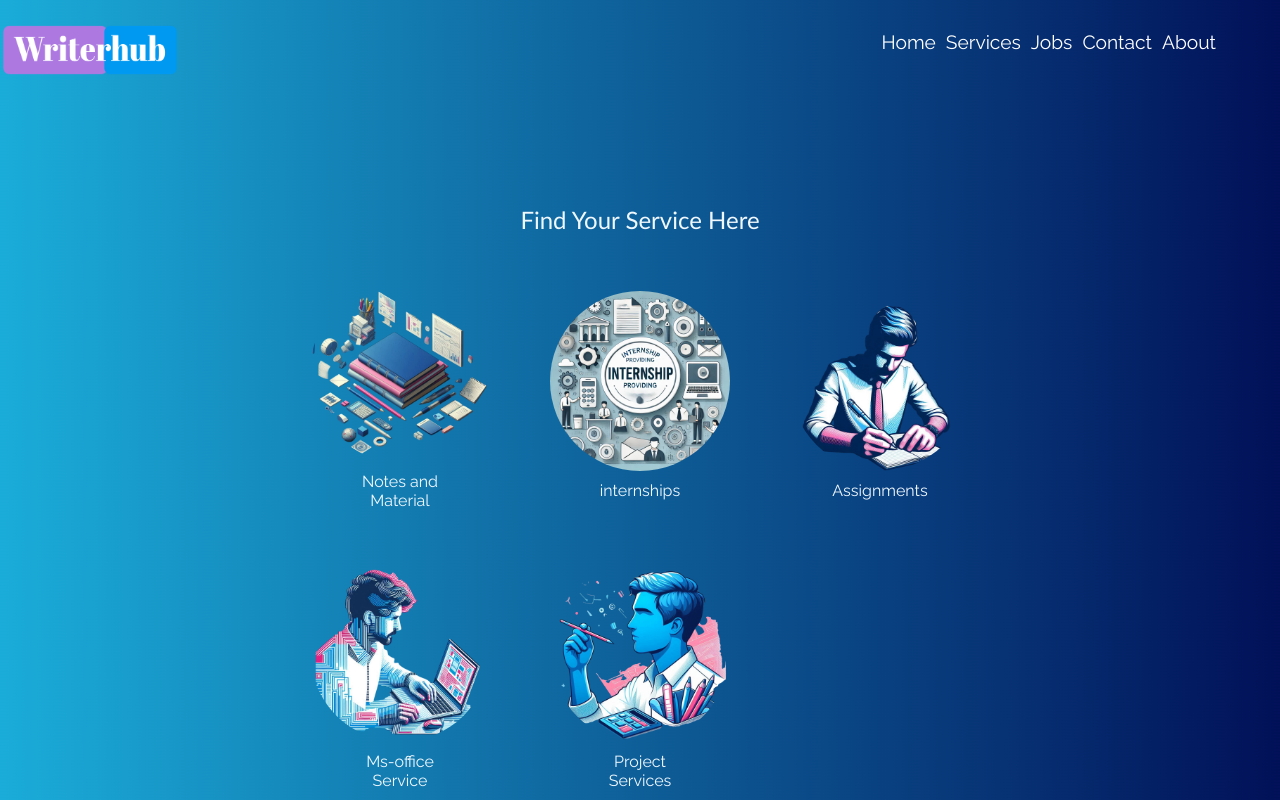
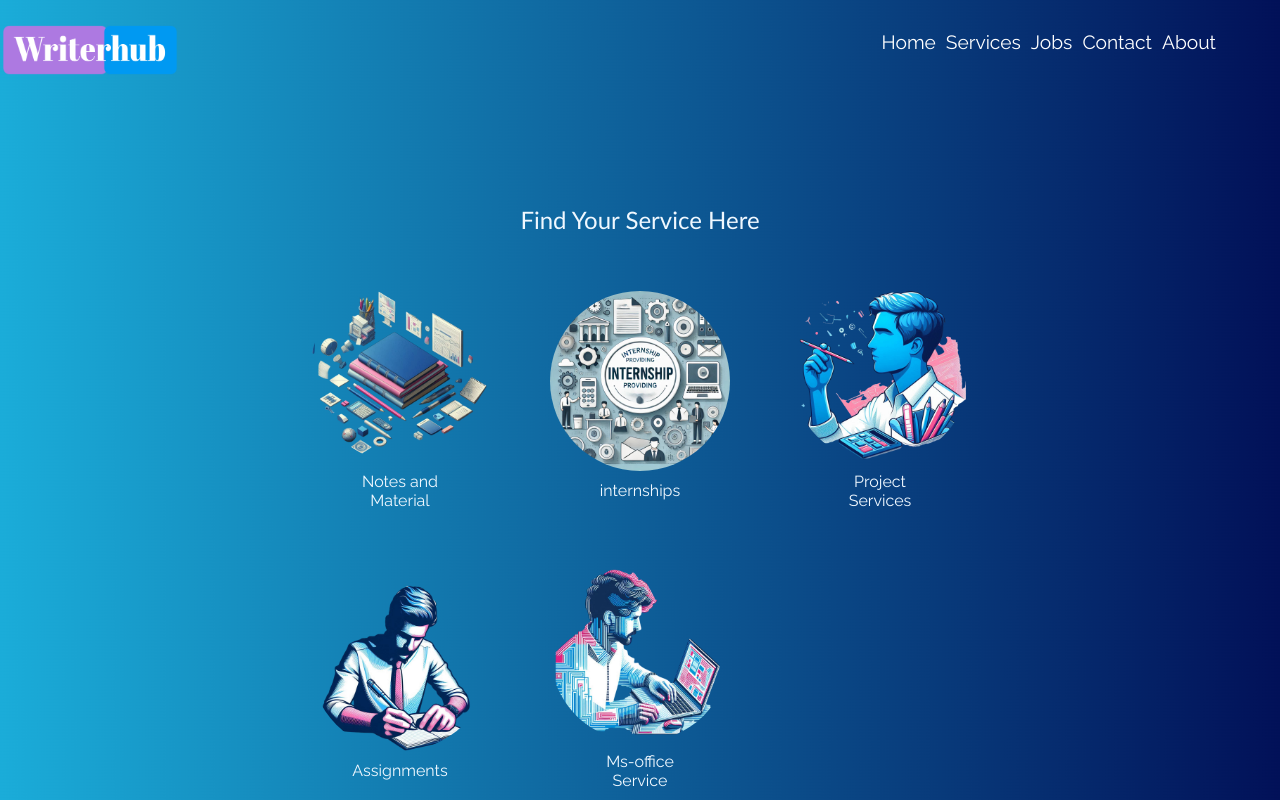
Before and after one commit to balajikagne/writerhub_frotend, a React (Create React App) app: page /service in a window 1280 px wide. Shown: the top 800 px of the page. Built offline with nearby package versions, Linux system fonts and the light colour scheme.

Commit message:
newprdhhrffd

```diff
--- a/src/Screen/ServiceScreen.js
+++ b/src/Screen/ServiceScreen.js
@@ -22,16 +22,16 @@ function ServiceScreen() {
             <h2>internships</h2>
             </div>
             <div className="service_content_box">
+            <a href="/project"><img src={service3}></img></a>
+            <h2>Project Services</h2>
+            </div>
+            <div className="service_content_box">
             <a href="/writeup/description"><img src={service1}></img></a>
             <h2>Assignments</h2>
             </div>
             <div className="service_content_box">
             <a href="/cm"><img src={service5}></img></a>
             <h2>Ms-office Service</h2>
-            </div>
-            <div className="service_content_box">
-            <a href="/project"><img src={service3}></img></a>
-            <h2>Project Services</h2>
             </div>
           </div>
         </div>
```
